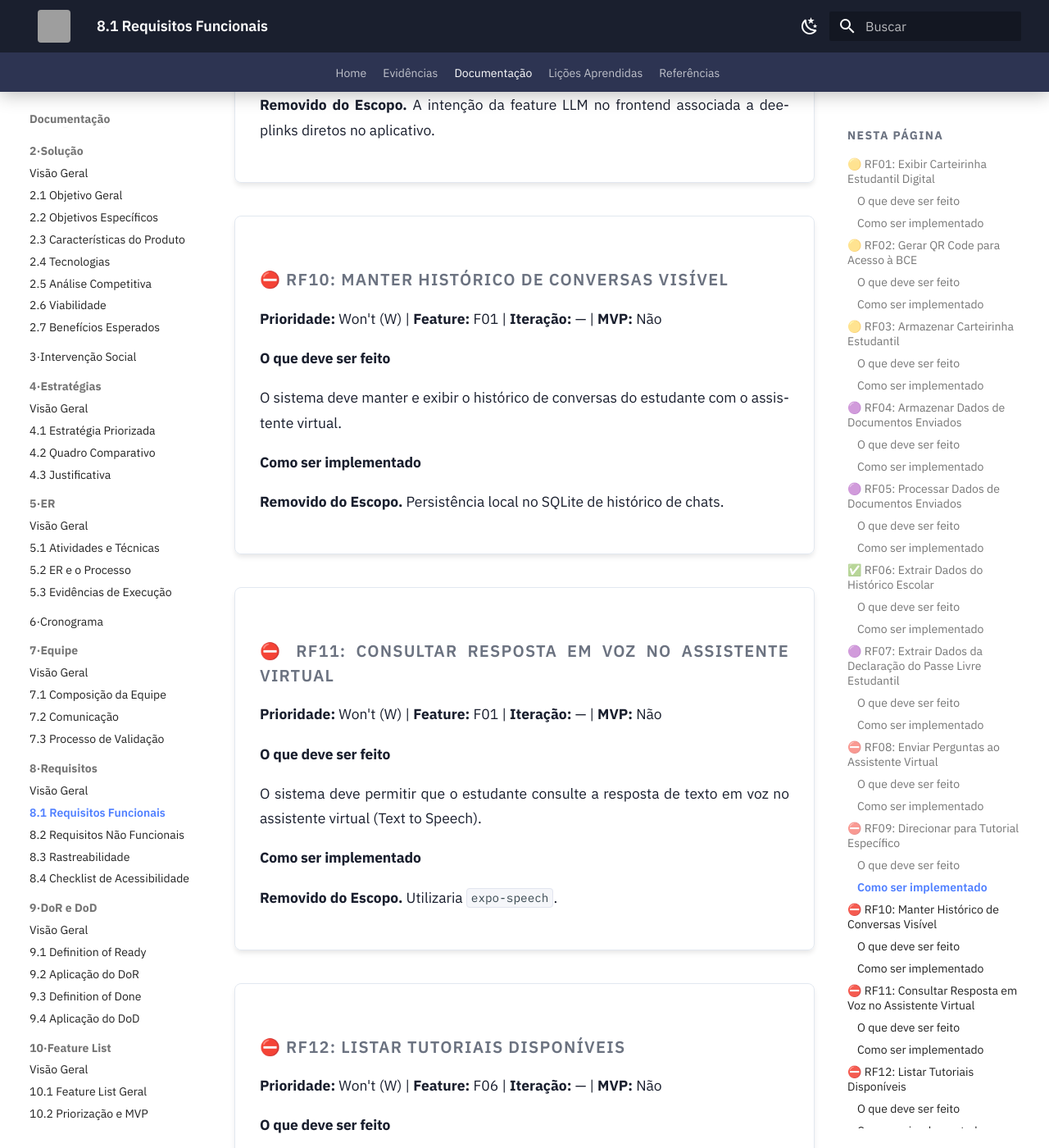
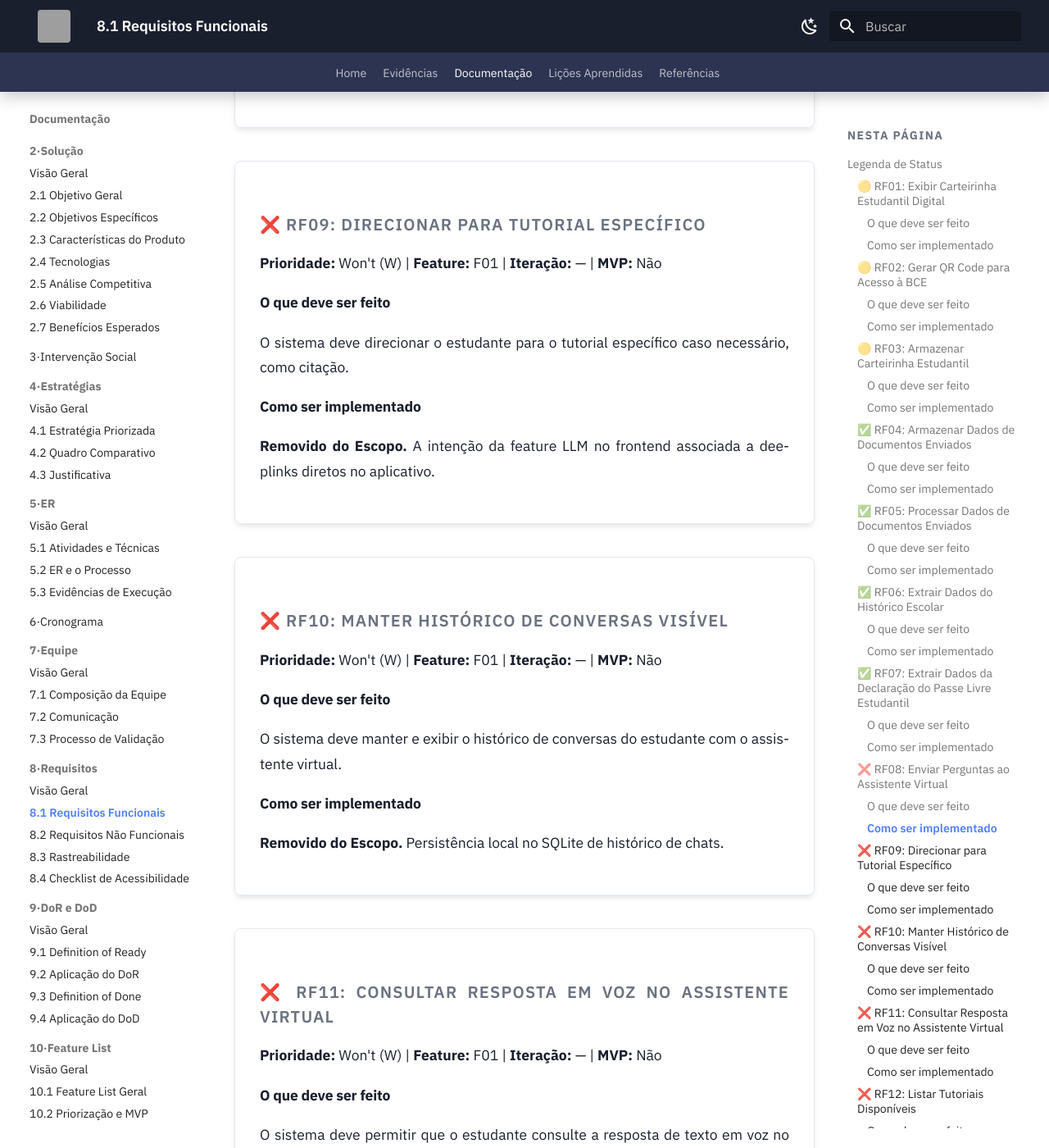
Before and after one commit to mdsreq-fga-unb/REQ-2026.1-T02-UnB-App, an MkDocs documentation site: the page built from docs/08-requisitos/funcionais.md, in a window 1280 px wide and 1400 px high, scrolled down 4984 px. Shown: the whole window at 82% size. Built offline with MkDocs 1.6.1 and Material for MkDocs 9.7.7, drawn with Linux system fonts in a browser that asks for light colours; some of the changed text lies outside the part shown; grey boxes are pictures that could not be loaded.

Commit message:
fix: conserta ícones de status dos requisitos funcionais

```diff
--- a/docs/08-requisitos/funcionais.md
+++ b/docs/08-requisitos/funcionais.md
@@ -3,6 +3,17 @@
 > Os requisitos funcionais descrevem as funcionalidades específicas que o sistema deve implementar para atender às necessidades do negócio.
 >
 > 📌 **Visão Geral e Rastreabilidade:** A tabela consolidada e a visão macro dos requisitos estão disponíveis na **[Página Inicial (Home)](../index.md)**. Esta página destina-se ao detalhamento profundo de cada requisito.
+
+---
+
+## Legenda de Status
+
+| Ícone | Status |
+|:-----:|--------|
+| ✅ | **Feito** (Concluído) |
+| 🟡 | **Em execução** (Andamento) |
+| ⬜ | **Planejado** (Não iniciado) |
+| ❌ | **Fora do escopo** (Cancelado) |
 
 ---
 
@@ -52,7 +63,7 @@ Salvar os metadados da carteirinha (Nome, Matrícula, Foto, Validade) utilizando
 
 <article class="card" style="border: 1px solid #e2e8f0; border-radius: 8px; padding: 1.5rem; box-shadow: 0 4px 6px -1px rgba(0, 0, 0, 0.1);" markdown="1">
 
-### <a id="rf04"></a> 🟣 RF04: Armazenar Dados de Documentos Enviados
+### <a id="rf04"></a> ✅ RF04: Armazenar Dados de Documentos Enviados
 
 **Prioridade:** Should (S) | <strong>Feature:</strong> [F04](../10-feature-list/feature-list-geral.md#f04) | <strong>Iteração:</strong> [I2](../06-cronograma/index.md#i2) | <strong>MVP:</strong> Não
 
@@ -66,7 +77,7 @@ Os dados processados pelo parser (JSON extraído do PDF) devem ser modelados em
 
 <article class="card" style="border: 1px solid #e2e8f0; border-radius: 8px; padding: 1.5rem; box-shadow: 0 4px 6px -1px rgba(0, 0, 0, 0.1);" markdown="1">
 
-### <a id="rf05"></a> 🟣 RF05: Processar Dados de Documentos Enviados
+### <a id="rf05"></a> ✅ RF05: Processar Dados de Documentos Enviados
 
 **Prioridade:** Should (S) | <strong>Feature:</strong> [F04](../10-feature-list/feature-list-geral.md#f04) | <strong>Iteração:</strong> [I2](../06-cronograma/index.md#i2) | <strong>MVP:</strong> Não
 
@@ -94,7 +105,7 @@ Implementar e testar um script de Parser customizado (<code>pdfExtractor.ts</cod
 
 <article class="card" style="border: 1px solid #e2e8f0; border-radius: 8px; padding: 1.5rem; box-shadow: 0 4px 6px -1px rgba(0, 0, 0, 0.1);" markdown="1">
 
-### <a id="rf07"></a> 🟣 RF07: Extrair Dados da Declaração do Passe Livre Estudantil
+### <a id="rf07"></a> ✅ RF07: Extrair Dados da Declaração do Passe Livre Estudantil
 
 **Prioridade:** Should (S) | <strong>Feature:</strong> [F04](../10-feature-list/feature-list-geral.md#f04) | <strong>Iteração:</strong> [I2](../06-cronograma/index.md#i2) | <strong>MVP:</strong> Não
 
@@ -108,7 +119,7 @@ Aproveitar o mecanismo do RF05/RF06, criando um adaptador de regex específico p
 
 <article class="card" style="border: 1px solid #e2e8f0; border-radius: 8px; padding: 1.5rem; box-shadow: 0 4px 6px -1px rgba(0, 0, 0, 0.1);" markdown="1">
 
-### <a id="rf08"></a> ⛔ RF08: Enviar Perguntas ao Assistente Virtual
+### <a id="rf08"></a> ❌ RF08: Enviar Perguntas ao Assistente Virtual
 
 **Prioridade:** Won't (W) | <strong>Feature:</strong> [F01](../10-feature-list/feature-list-geral.md#f01) | <strong>Iteração:</strong> — | <strong>MVP:</strong> Não
 
@@ -122,7 +133,7 @@ O sistema deve permitir que o estudante envie perguntas ao assistente virtual ut
 
 <article class="card" style="border: 1px solid #e2e8f0; border-radius: 8px; padding: 1.5rem; box-shadow: 0 4px 6px -1px rgba(0, 0, 0, 0.1);" markdown="1">
 
-### <a id="rf09"></a> ⛔ RF09: Direcionar para Tutorial Específico
+### <a id="rf09"></a> ❌ RF09: Direcionar para Tutorial Específico
 
 **Prioridade:** Won't (W) | <strong>Feature:</strong> [F01](../10-feature-list/feature-list-geral.md#f01) | <strong>Iteração:</strong> — | <strong>MVP:</strong> Não
 
@@ -136,7 +147,7 @@ O sistema deve direcionar o estudante para o tutorial específico caso necessár
 
 <article class="card" style="border: 1px solid #e2e8f0; border-radius: 8px; padding: 1.5rem; box-shadow: 0 4px 6px -1px rgba(0, 0, 0, 0.1);" markdown="1">
 
-### <a id="rf10"></a> ⛔ RF10: Manter Histórico de Conversas Visível
+### <a id="rf10"></a> ❌ RF10: Manter Histórico de Conversas Visível
 
 **Prioridade:** Won't (W) | <strong>Feature:</strong> [F01](../10-feature-list/feature-list-geral.md#f01) | <strong>Iteração:</strong> — | <strong>MVP:</strong> Não
 
@@ -150,7 +161,7 @@ O sistema deve manter e exibir o histórico de conversas do estudante com o assi
 
 <article class="card" style="border: 1px solid #e2e8f0; border-radius: 8px; padding: 1.5rem; box-shadow: 0 4px 6px -1px rgba(0, 0, 0, 0.1);" markdown="1">
 
-### <a id="rf11"></a> ⛔ RF11: Consultar Resposta em Voz no Assistente Virtual
+### <a id="rf11"></a> ❌ RF11: Consultar Resposta em Voz no Assistente Virtual
 
 **Prioridade:** Won't (W) | <strong>Feature:</strong> [F01](../10-feature-list/feature-list-geral.md#f01) | <strong>Iteração:</strong> — | <strong>MVP:</strong> Não
 
@@ -164,7 +175,7 @@ O sistema deve permitir que o estudante consulte a resposta de texto em voz no a
 
 <article class="card" style="border: 1px solid #e2e8f0; border-radius: 8px; padding: 1.5rem; box-shadow: 0 4px 6px -1px rgba(0, 0, 0, 0.1);" markdown="1">
 
-### <a id="rf12"></a> ⛔ RF12: Listar Tutoriais Disponíveis
+### <a id="rf12"></a> ❌ RF12: Listar Tutoriais Disponíveis
 
 **Prioridade:** Won't (W) | <strong>Feature:</strong> [F06](../10-feature-list/feature-list-geral.md#f06) | <strong>Iteração:</strong> — | <strong>MVP:</strong> Não
 
@@ -178,7 +189,7 @@ O sistema deve exibir a listagem de tutoriais disponíveis para o estudante.
 
 <article class="card" style="border: 1px solid #e2e8f0; border-radius: 8px; padding: 1.5rem; box-shadow: 0 4px 6px -1px rgba(0, 0, 0, 0.1);" markdown="1">
 
-### <a id="rf13"></a> ⛔ RF13: Visualizar Tutoriais em Texto
+### <a id="rf13"></a> ❌ RF13: Visualizar Tutoriais em Texto
 
 **Prioridade:** Won't (W) | <strong>Feature:</strong> [F06](../10-feature-list/feature-list-geral.md#f06) | <strong>Iteração:</strong> — | <strong>MVP:</strong> Não
 
@@ -192,7 +203,7 @@ O sistema deve permitir a visualização de tutoriais em formato textual.
 
 <article class="card" style="border: 1px solid #e2e8f0; border-radius: 8px; padding: 1.5rem; box-shadow: 0 4px 6px -1px rgba(0, 0, 0, 0.1);" markdown="1">
 
-### <a id="rf14"></a> ⛔ RF14: Reproduzir Tutoriais em Vídeo
+### <a id="rf14"></a> ❌ RF14: Reproduzir Tutoriais em Vídeo
 
 **Prioridade:** Won't (W) | <strong>Feature:</strong> [F06](../10-feature-list/feature-list-geral.md#f06) | <strong>Iteração:</strong> — | <strong>MVP:</strong> Não
 
@@ -206,7 +217,7 @@ O sistema deve permitir a reprodução de tutoriais em formato de vídeo.
 
 <article class="card" style="border: 1px solid #e2e8f0; border-radius: 8px; padding: 1.5rem; box-shadow: 0 4px 6px -1px rgba(0, 0, 0, 0.1);" markdown="1">
 
-### <a id="rf15"></a> ⛔ RF15: Expandir Explicação de Tópico em Dúvida
+### <a id="rf15"></a> ❌ RF15: Expandir Explicação de Tópico em Dúvida
 
 **Prioridade:** Won't (W) | <strong>Feature:</strong> [F06](../10-feature-list/feature-list-geral.md#f06) | <strong>Iteração:</strong> — | <strong>MVP:</strong> Não
 
@@ -220,7 +231,7 @@ O sistema deve permitir que o estudante expanda a explicação de um tópico em
 
 <article class="card" style="border: 1px solid #e2e8f0; border-radius: 8px; padding: 1.5rem; box-shadow: 0 4px 6px -1px rgba(0, 0, 0, 0.1);" markdown="1">
 
-### <a id="rf16"></a> 🟡 RF16: Consultar Grade Horária e Ensalamento
+### <a id="rf16"></a> ✅ RF16: Consultar Grade Horária e Ensalamento
 
 **Prioridade:** Must (M) | <strong>Feature:</strong> [F07](../10-feature-list/feature-list-geral.md#f07) | <strong>Iteração:</strong> [I1](../06-cronograma/index.md#i1) | <strong>MVP:</strong> ✅
 
@@ -234,7 +245,7 @@ Telas em formato de calendário (week view) que recuperam os dados da tabela SQL
 
 <article class="card" style="border: 1px solid #e2e8f0; border-radius: 8px; padding: 1.5rem; box-shadow: 0 4px 6px -1px rgba(0, 0, 0, 0.1);" markdown="1">
 
-### <a id="rf17"></a> 🔴 RF17: Coletar Dados de Aulas Diariamente via SIGAA
+### <a id="rf17"></a> ✅ RF17: Coletar Dados de Aulas Diariamente via SIGAA
 
 **Prioridade:** Should (S) | <strong>Feature:</strong> [F08](../10-feature-list/feature-list-geral.md#f08) | <strong>Iteração:</strong> [I2](../06-cronograma/index.md#i2) | <strong>MVP:</strong> Não
 
@@ -248,7 +259,7 @@ Criar rotinas em background (`expo-task-manager` / `expo-background-fetch`) que
 
 <article class="card" style="border: 1px solid #e2e8f0; border-radius: 8px; padding: 1.5rem; box-shadow: 0 4px 6px -1px rgba(0, 0, 0, 0.1);" markdown="1">
 
-### <a id="rf18"></a> 🔴 RF18: Coletar Dados do Calendário Acadêmico Semanalmente
+### <a id="rf18"></a> ✅ RF18: Coletar Dados do Calendário Acadêmico Semanalmente
 
 **Prioridade:** Should (S) | <strong>Feature:</strong> [F08](../10-feature-list/feature-list-geral.md#f08) | <strong>Iteração:</strong> [I2](../06-cronograma/index.md#i2) | <strong>MVP:</strong> Não
 
@@ -262,7 +273,7 @@ Consumir endpoint exposto por backend próprio contendo as datas chave (início,
 
 <article class="card" style="border: 1px solid #e2e8f0; border-radius: 8px; padding: 1.5rem; box-shadow: 0 4px 6px -1px rgba(0, 0, 0, 0.1);" markdown="1">
 
-### <a id="rf19"></a> 🔴 RF19: Atualizar Informações de Disciplinas Matriculadas
+### <a id="rf19"></a> ✅ RF19: Atualizar Informações de Disciplinas Matriculadas
 
 **Prioridade:** Should (S) | <strong>Feature:</strong> [F08](../10-feature-list/feature-list-geral.md#f08) | <strong>Iteração:</strong> [I2](../06-cronograma/index.md#i2) | <strong>MVP:</strong> Não
 
@@ -304,7 +315,7 @@ Salvar os PDFs físicos no diretório local seguro com <code>expo-file-system</c
 
 <article class="card" style="border: 1px solid #e2e8f0; border-radius: 8px; padding: 1.5rem; box-shadow: 0 4px 6px -1px rgba(0, 0, 0, 0.1);" markdown="1">
 
-### <a id="rf22"></a> 🟡 RF22: Exibir Fluxo de Onboarding para o SIGAA
+### <a id="rf22"></a> ✅ RF22: Exibir Fluxo de Onboarding para o SIGAA
 
 **Prioridade:** Must (M) | <strong>Feature:</strong> [F05](../10-feature-list/feature-list-geral.md#f05) | <strong>Iteração:</strong> [I3](../06-cronograma/index.md#i3) | <strong>MVP:</strong> ✅
 
@@ -318,7 +329,7 @@ Utilizar um fluxo de telas (Intro Slider ou modais de tutorial interativo) ensin
 
 <article class="card" style="border: 1px solid #e2e8f0; border-radius: 8px; padding: 1.5rem; box-shadow: 0 4px 6px -1px rgba(0, 0, 0, 0.1);" markdown="1">
 
-### <a id="rf23"></a> 🟣 RF23: Exibir Fluxo de Onboarding para o Aprender 3
+### <a id="rf23"></a> ✅ RF23: Exibir Fluxo de Onboarding para o Aprender 3
 
 **Prioridade:** Must (M) | <strong>Feature:</strong> [F05](../10-feature-list/feature-list-geral.md#f05) | <strong>Iteração:</strong> [I3](../06-cronograma/index.md#i3) | <strong>MVP:</strong> ✅
 
```
